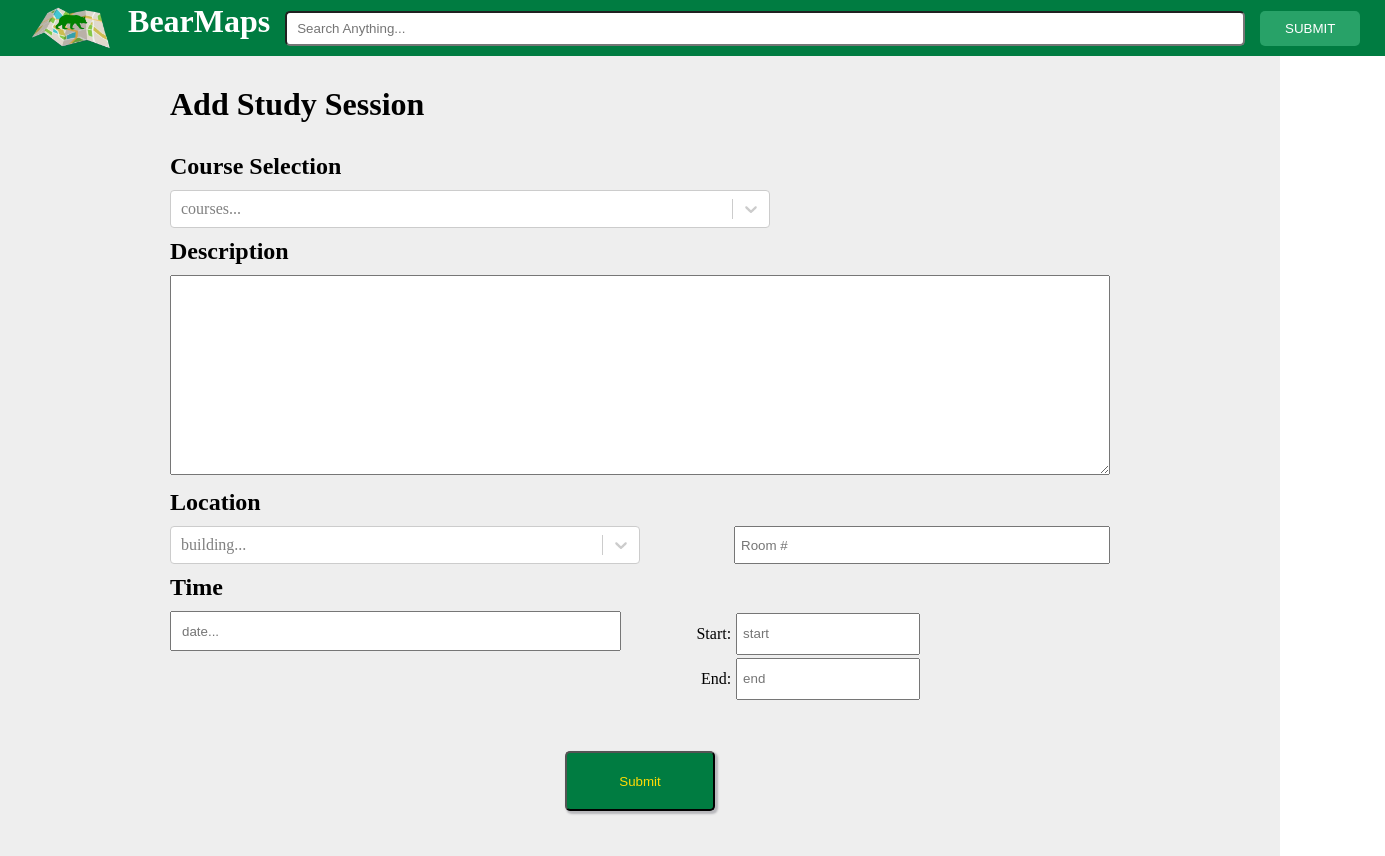
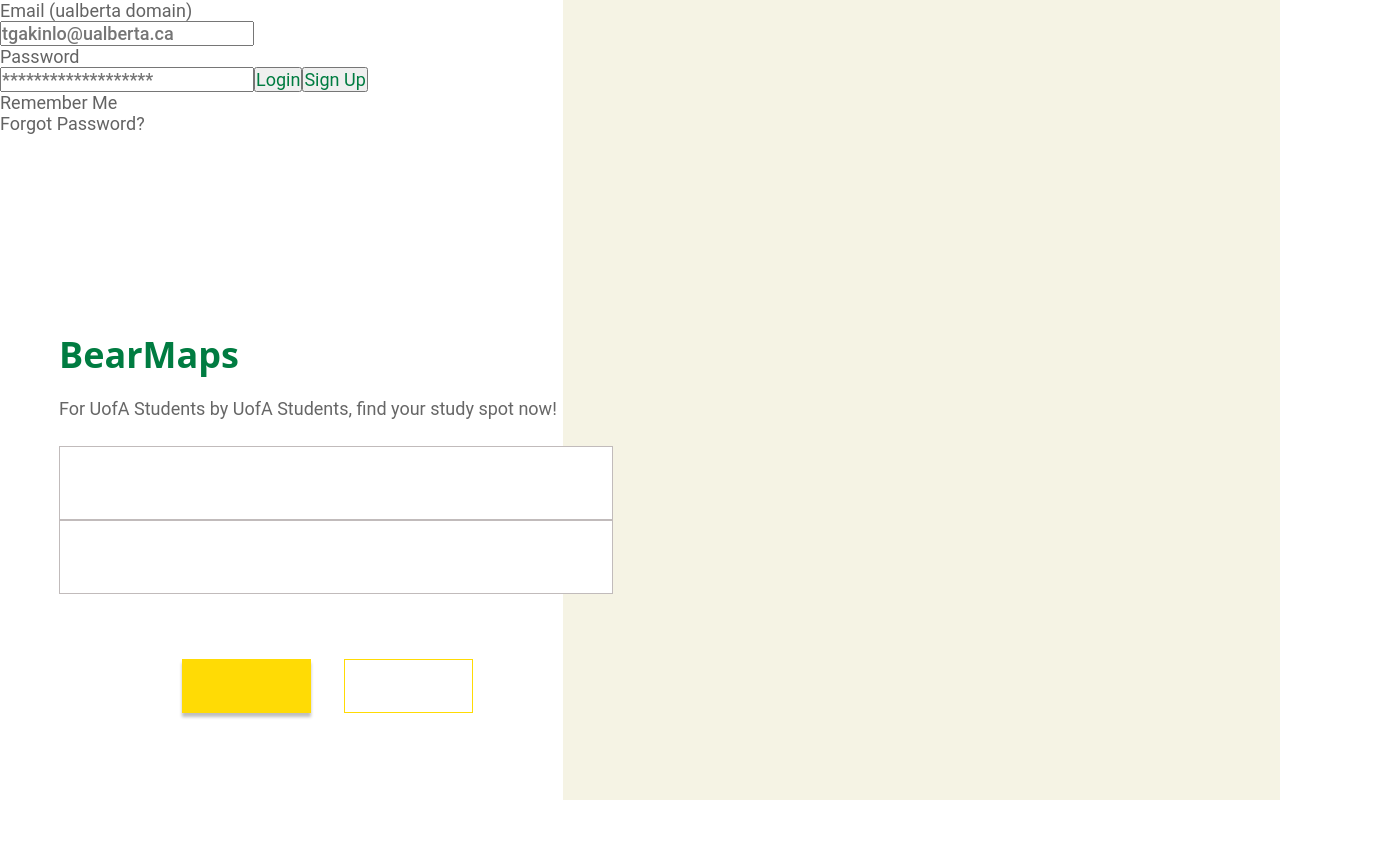
Before and after one commit to EJ-Lan/bear-maps, a React (Vite) app in the folder frontend/: page / in a window 1280 px wide. Shown: the whole page, 1385 px wide, since content can reach past the window. After the commit the page ends 800 px from the top, so only its background shows below. Built offline with nearby package versions, Linux system fonts and the light colour scheme.

Commit message:
basic page features for login

```diff
--- a/frontend/src/App.jsx
+++ b/frontend/src/App.jsx
@@ -5,13 +5,16 @@
 import Navbar from "./components/Navbar.jsx";
 import StudySpotAdder from "./components/StudySpotAdder.jsx";
 
+import LoginPage from "./components/Login.jsx";
+
 function App() {
   // const [count, setCount] = useState(0);
 
   return (
     <>
-      <Navbar />
-      <StudySpotAdder />
+      {/* <Navbar />
+      <StudySpotAdder /> */}
+      <LoginPage />
     </>
   );
 }
--- /dev/null
+++ b/frontend/src/components/Login.css
@@ -0,0 +1,111 @@
+
+
+  h1 {
+    width: 180px;
+    height: 49px;
+    left: 59px;
+    top: 330px;
+    position: absolute;
+    color: #007C41;
+    font-size: 36px;
+    font-family: 'Open Sans';
+    font-weight: 700;
+    word-wrap: break-word;
+  }
+
+  h3 {
+    width: 516px;
+    height: 19px;
+    left: 59px;
+    top: 398px;
+    position: absolute;
+    color: rgba(0, 0, 0, 0.60);
+    font-size: 18px;
+    font-family: 'Roboto';
+    font-weight: 400;
+    word-wrap: break-word;
+  }
+
+
+  .Rectangle2,
+  .Rectangle7 {
+    width: 554px;
+    height: 74px;
+    position: absolute;
+    background: white;
+    border: 1px solid #C1BBBB;
+  }
+
+  .Rectangle2 {
+    left: 59px;
+    top: 520px;
+  }
+
+  .Rectangle7 {
+    left: 59px;
+    top: 446px;
+  }
+
+  .Rectangle3 {
+    width: 13px;
+    height: 13px;
+    left: 88px;
+    top: 619px;
+    position: absolute;
+    background: white;
+    border: 1px solid #E5E5E5;
+  }
+
+  .Rectangle4 {
+    width: 129px;
+    height: 54px;
+    left: 182px;
+    top: 659px;
+    position: absolute;
+    background: #FFDB05;
+    box-shadow: 0px 4px 3px rgba(0, 0, 0, 0.25);
+  }
+
+  .Rectangle5 {
+    width: 129px;
+    height: 54px;
+    left: 344px;
+    top: 659px;
+    position: absolute;
+    background: white;
+    border: 1px solid #FFDB05;
+  }
+
+  .Right {
+    position: absolute;
+    background: #F5F3E4;
+
+    width: 56%;
+    height: 100%;
+    left: 44%;
+
+     z-index: 0; /* Sends to back of page */
+
+  }
+
+  p, a, input, .Login, .SignUp {
+    /* position: absolute; */
+    font-family: 'Roboto';
+    font-weight: 400;
+    font-size: 18px;
+    word-wrap: break-word;
+
+  }
+
+  p, a {
+    color: rgba(0, 0, 0, 0.61);
+  }
+
+  input {
+    color: rgba(0, 124, 65, 0.60);
+    font-weight: 500;
+  }
+
+  .Login, .SignUp {
+    color: #007C41;
+  }
--- /dev/null
+++ b/frontend/src/components/Login.jsx
@@ -0,0 +1,41 @@
+import React from 'react';
+import './Login.css';
+
+function LoginPage() {
+    return (
+        <div className="Login_Page">
+
+            <div className="Right">
+
+            </div>
+
+            <div className='Left'>
+                <h1>BearMaps</h1>
+                <h3>For UofA Students by UofA Students, find your study spot now!</h3>
+
+                <div className="Rectangle2" />
+                <div className="Rectangle7" />
+                <div className="Rectangle4" />
+                <div className="Rectangle5" />
+
+
+                <form>
+                    <p className="EmailUalbertaDomain">Email  (ualberta domain)</p>
+                    <input type="text" className="email" placeholder='tgakinlo@ualberta.ca' />
+
+                    <p className="Password">Password</p>
+                    <input type="password" className="password" placeholder='*******************' />
+
+                    <button className="Login">Login</button>
+                    <button className="SignUp">Sign Up</button>
+                </form>
+
+                <p>Remember Me</p>
+                <a>Forgot Password?</a>
+            </div>
+
+        </div>
+    );
+}
+
+export default LoginPage;
```
Also changed, not shown: frontend/src/components/component_template.jsx (added, +11 -0 lines).
